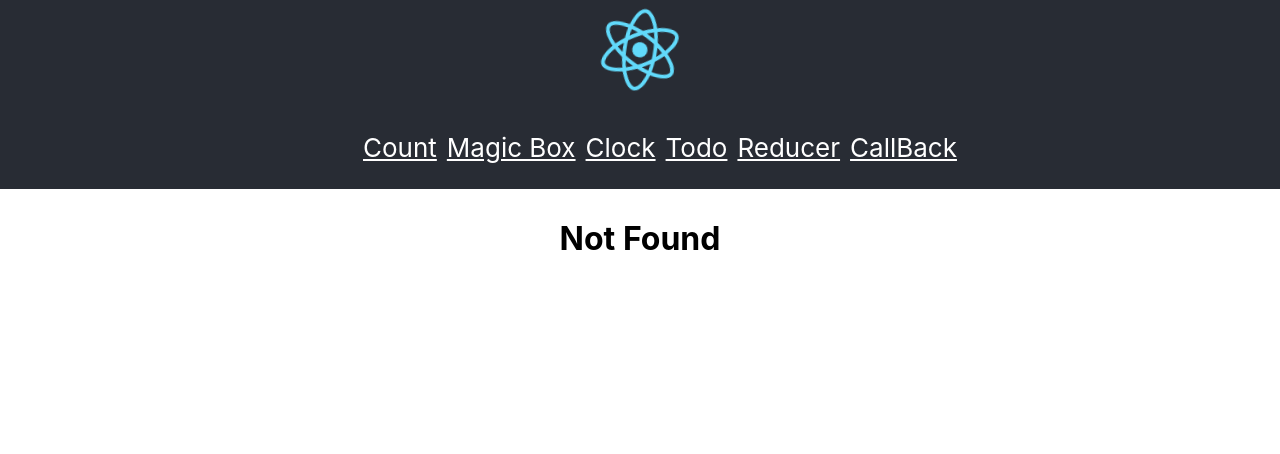
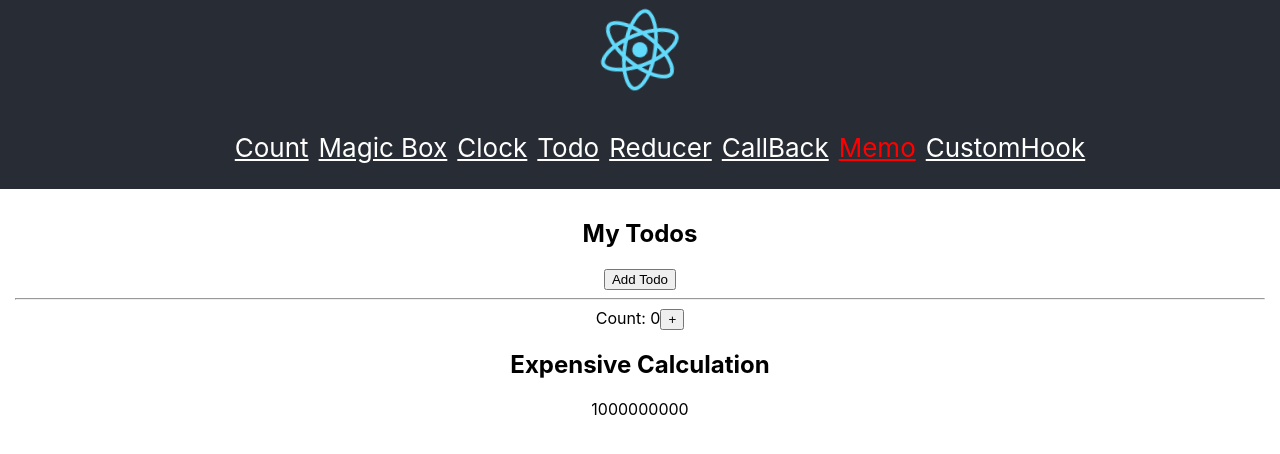
Before and after one commit to Future-Dev98/Learn-reacjs-august-month, a React (Create React App) app: page /memo in a window 1280 px wide. Before the commit this address had no page. Shown: the top 454 px of the page. Built offline with nearby package versions, Linux system fonts and the light colour scheme.

Commit message:
23h 30/8/22

```diff
--- a/src/components/Router/index.jsx
+++ b/src/components/Router/index.jsx
@@ -9,6 +9,8 @@ import NotFound from '../../Pages/NotFound';
 import Home from '../../Pages/Home';
 import Reducer from '../../hook/Reducer';
 import CallBack from '../../hook/CallBack';
+import Memo from '../../hook/Memo';
+import CustomHook from '../../hook/CustomHook';
 
 function Router() {
     return (
@@ -24,6 +26,8 @@ function Router() {
                 <Route path="/todo" component={Todo} exact />
                 <Route path="/reducer" component={Reducer} />
                 <Route path="/callback" component={CallBack} />
+                <Route path="/memo" component={Memo} />
+                <Route path="/custom-hook" component={CustomHook} />
                 <Route component={NotFound} />
             </Switch>
         {/* Switch chỉ nhận route đầu tiên được khai báo */}
--- a/src/components/Section/Header/Menu/index.jsx
+++ b/src/components/Section/Header/Menu/index.jsx
@@ -13,6 +13,8 @@ function Menu(props) {
                     <li><NavLink to="todo">Todo</NavLink></li>
                     <li><NavLink to="reducer">Reducer</NavLink></li>
                     <li><NavLink to="callback">CallBack</NavLink></li>
+                    <li><NavLink to="memo">Memo</NavLink></li>
+                    <li><NavLink to="custom-hook">CustomHook</NavLink></li>
                 </ul>
             </nav>
         </div>
--- /dev/null
+++ b/src/hook/CustomHook/Data/index.jsx
@@ -0,0 +1,11 @@
+import React, { useEffect, useState } from 'react';
+
+function useData(url) {
+    const [data, setData] = useState(null);
+    useEffect(() => {
+        fetch(url).then(data => data.json()).then(data => setData(data))
+    }, [url])
+    return data;
+}
+
+export default useData;
--- /dev/null
+++ b/src/hook/CustomHook/index.jsx
@@ -0,0 +1,15 @@
+import React from 'react';
+import useData from './Data';
+
+function CustomHook(props) {
+    const data = useData("https://jsonplaceholder.typicode.com/todos");
+    return (
+        <ul>
+            {data && data.map((item, index) => {
+                return <li key={index}>{item.title}</li>
+            })}
+        </ul>
+    );
+}
+
+export default CustomHook;
--- /dev/null
+++ b/src/hook/Memo/index.jsx
@@ -0,0 +1,43 @@
+import React,{useMemo, useState} from 'react';
+
+function Memo(props) {
+    const [count, setCount] = useState(0);
+  const [todos, setTodos] = useState([]);
+  const calculation = useMemo(() => expensiveCalculation(count),[count]);
+
+  const increment = () => {
+    setCount((c) => c + 1);
+  };
+  const addTodo = () => {
+    setTodos((t) => [...t, "New Todo"]);
+  };
+
+  return (
+    <div>
+      <div>
+        <h2>My Todos</h2>
+        {todos.map((todo, index) => {
+          return <p key={index}>{todo}</p>;
+        })}
+        <button onClick={addTodo}>Add Todo</button>
+      </div>
+      <hr />
+      <div>
+        Count: {count}
+        <button onClick={increment}>+</button>
+        <h2>Expensive Calculation</h2>
+        {calculation}
+      </div>
+    </div>
+  );
+};
+
+const expensiveCalculation = (num) => {
+  console.log("Calculating...");
+  for (let i = 0; i < 1000000000; i++) {
+    num += 1;
+  }
+  return num;
+}
+
+export default Memo;
```
